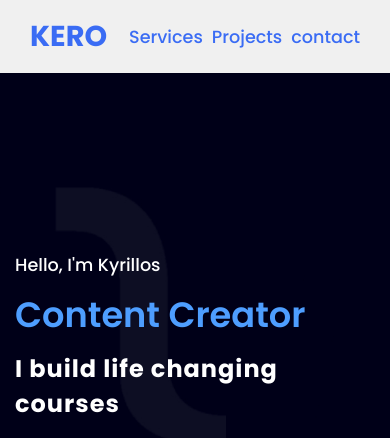
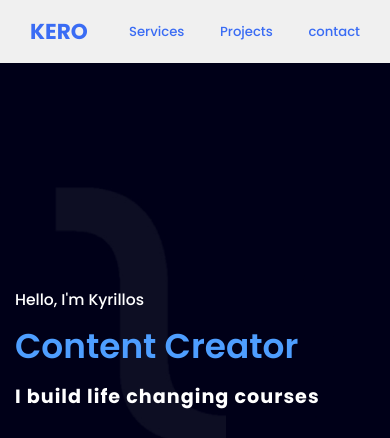
Before and after one commit to kyrillosRamzy/Simple-portfolio-using-html-and-css, a plain HTML site: page index.html in a window 390 px wide. Shown: the top 438 px of the page. Drawn offline with Linux system fonts and the light colour scheme.

Commit message:
add responsive in css file

```diff
--- a/main.css
+++ b/main.css
@@ -19,6 +19,11 @@ html {
 }
 body {
   font-family: "Poppins", sans-serif;
+}
+@media (max-width: 768px) {
+  body {
+    font-size: 12px;
+  }
 }
 .container {
   padding-left: 15px;
@@ -154,15 +159,15 @@ nav a:hover {
   font-size: 1.7em;
   padding-right: 30px;
 }
-@media (max-width: 768px) {
+@media (max-width: 992px) {
   .home h1 {
-    font-size: 1.1em;
+    font-size: 1.3em;
   }
   .home h1 span {
-    font-size: 2em;
+    font-size: 2.2em;
   }
   .home .intro-text p {
-    font-size: 1.5em;
+    font-size: 1.6em;
   }
 }
 /* end home section */
```
